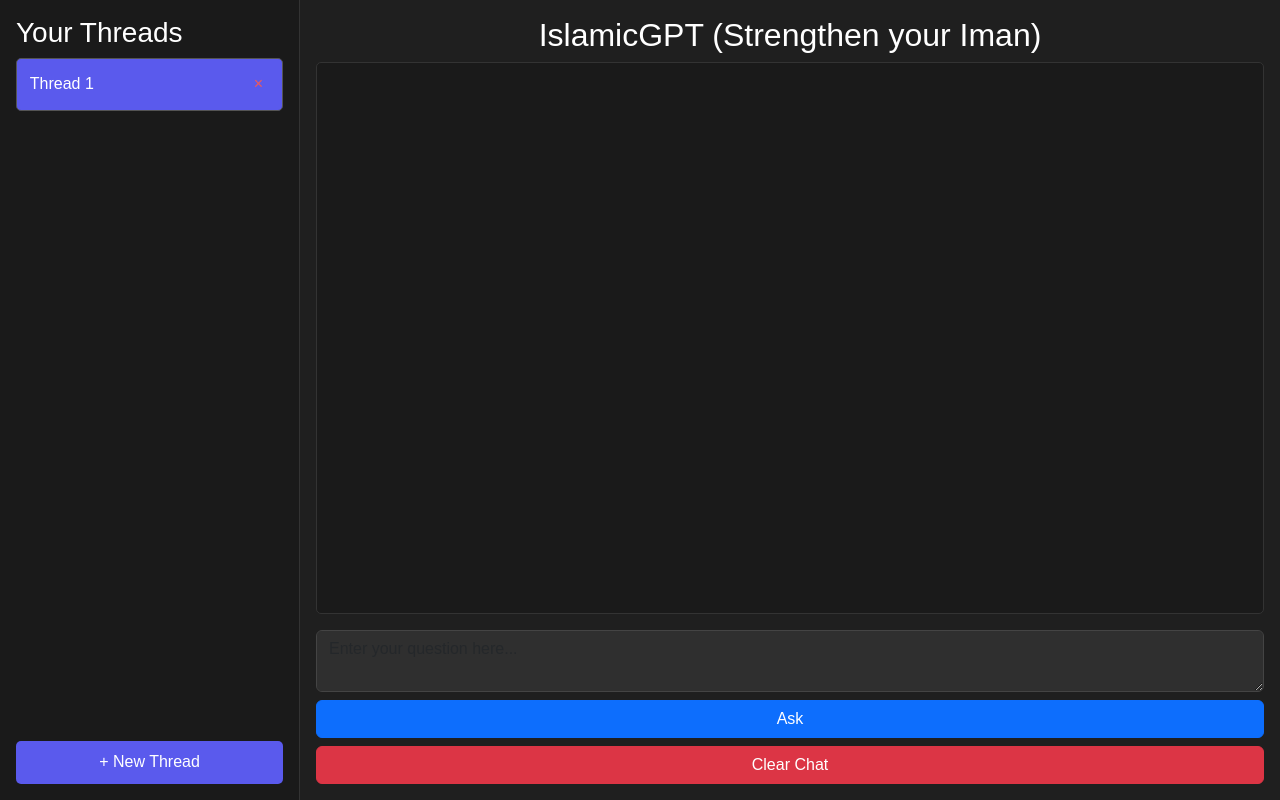
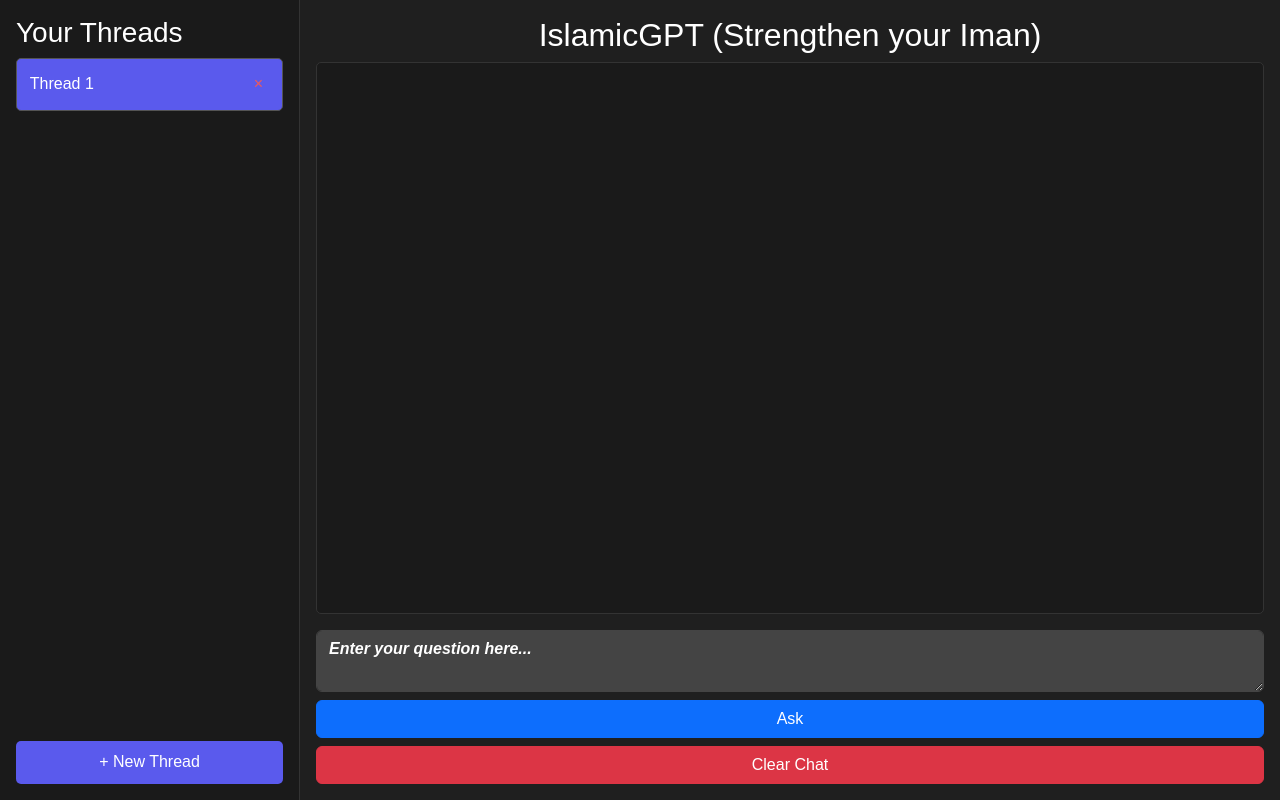
Before and after one commit to zNoMaNz/islamGPT, a Flask app: page / in a window 1280 px wide. Run offline with Flask 3, Linux system fonts and the light colour scheme.

Commit message:
Update index.html

```diff
--- a/templates/index.html
+++ b/templates/index.html
@@ -2,19 +2,17 @@
 <html lang="en">
 <head>
   <meta charset="UTF-8" />
-  <meta name="viewport" content="width=device-width, initial-scale=1.0">
+  <meta name="viewport" content="width=device-width, initial-scale=1.0" />
   <title>IslamicGPT (Strengthen your Iman)</title>
   <link
     rel="stylesheet"
     href="https://cdn.jsdelivr.net/npm/bootstrap@5.3.0/dist/css/bootstrap.min.css"
   />
   <style>
-    /* Reset and Basic Styling */
     html, body {
       height: 100%;
       margin: 0;
       padding: 0;
-      overflow-x: hidden; /* Prevent horizontal scrolling */
     }
 
     body {
@@ -25,7 +23,6 @@
       font-family: sans-serif;
     }
 
-    /* Thread List */
     .thread-list {
       width: 25%;
       max-width: 300px;
@@ -34,7 +31,6 @@
       padding: 1rem;
       display: flex;
       flex-direction: column;
-      box-sizing: border-box; /* Include padding in width calculation */
     }
 
     .thread {
@@ -48,8 +44,6 @@
       border-radius: 5px;
       color: #fff;
       cursor: pointer;
-      word-wrap: break-word; /* Ensure long thread names wrap */
-      overflow-wrap: break-word;
     }
 
     .thread.active {
@@ -75,17 +69,14 @@
       border-radius: 5px;
       text-align: center;
       cursor: pointer;
-      width: 100%; /* Full width button */
     }
 
-    /* Chat Container */
     .chat-container {
       flex: 1;
       display: flex;
       flex-direction: column;
       padding: 1rem;
       background-color: #1f1f1f;
-      box-sizing: border-box;
     }
 
     .chat-header h2 {
@@ -100,10 +91,6 @@
       border: 1px solid #333;
       border-radius: 5px;
       background-color: #1a1a1a;
-      max-width: 100%; /* Prevent overflow */
-      word-wrap: break-word; /* Ensure text wraps */
-      overflow-wrap: break-word;
-      box-sizing: border-box;
     }
 
     .message {
@@ -128,14 +115,12 @@
       background-color: #2f2f2f;
       color: #fff;
       border: 1px solid #444;
-      width: 100%; /* Full width */
     }
 
     button, textarea {
       -webkit-appearance: none;
     }
 
-    /* Responsive Design */
     @media (max-width: 768px) {
       body {
         flex-direction: column; /* Stack threads and chat vertically */
@@ -146,16 +131,10 @@
         max-width: none;
         border-right: none;
         border-bottom: 1px solid #333;
-        padding: 0.5rem; /* Adjust padding */
-        font-size: 0.9rem; /* Smaller font */
       }
 
       .chat-container {
         width: 100%; /* Full width chat container */
-      }
-
-      #question, .add-thread, #askBtn, #clearBtn {
-        width: 100%; /* Full width for inputs and buttons */
       }
     }
   </style>
@@ -176,6 +155,22 @@
     <button id="askBtn" class="btn btn-primary mt-2">Ask</button>
     <button id="clearBtn" class="btn btn-danger mt-2">Clear Chat</button>
   </div>
+
+  <style>
+	  /* Styling the placeholder text */
+	  #question::placeholder {
+		color: #ffffff; /* Set placeholder text color */
+		font-weight: bold; /* Make the placeholder bold */
+		font-style: italic; /* Optional: Make italic */
+	  }
+
+	  /* Highlight effect for the entire textarea */
+	  #question {
+		background-color: #444444; /* Highlight the textarea background */
+		color: #ffffff; /* Text color inside the textarea */
+		font-weight: bold; /* Bold text */
+	  }
+	</style>
 
 <script>
   document.addEventListener("DOMContentLoaded", () => {
```
Lines whose indentation alone changed are shown as unchanged.
